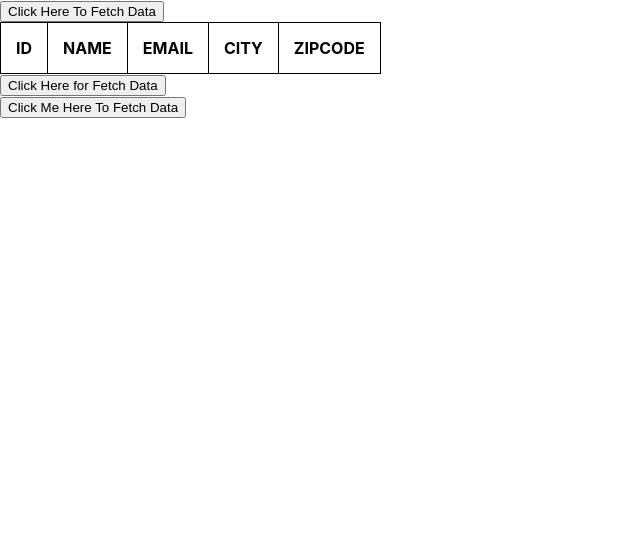
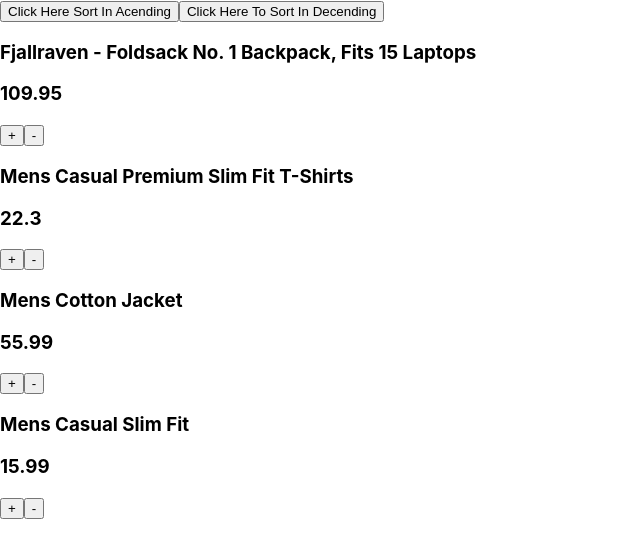
Before and after one commit to pagillabrahma12/ReactJS, a React (Create React App) app: page / in a window 1280 px wide. Shown: the top 558 px of the page, without its empty margins (0-640 px from the left). Built offline with nearby package versions, Linux system fonts and the light colour scheme.

Commit message:
increment/decrement

```diff
--- a/src/App.js
+++ b/src/App.js
@@ -6,14 +6,13 @@
 import MyCards from './Components/GetApi/Cards';
 import ListData from './Components/GetApi/listData';
 import MyTable from './Components/GetApi/tableApi';
+import MyProducts from './Components/Increment-Decrement/Increment-Decrement';
 
 
 function App(){
   return(
     <div>
-     <MyTable/>
-     <ListData/>
-     <MyCards/>
+  <MyProducts/>
     </div>
 
 
--- /dev/null
+++ b/src/Components/Increment-Decrement/Increment-Decrement.js
@@ -0,0 +1,151 @@
+
+import { Component } from "react";
+
+class MyProducts extends Component {
+  constructor() {
+    super();
+    this.state = {
+      ProductList: [
+        {
+          id: 1,
+          title: "Fjallraven - Foldsack No. 1 Backpack, Fits 15 Laptops",
+          price: 109.95,
+          description:
+            "Your perfect pack for everyday use and walks in the forest. Stash your laptop (up to 15 inches) in the padded sleeve, your everyday",
+          category: "men's clothing",
+          image: "https://fakestoreapi.com/img/81fPKd-2AYL._AC_SL1500_.jpg",
+          rating: {
+            rate: 3.9,
+            count: 120,
+          },
+        },
+        {
+          id: 2,
+          title: "Mens Casual Premium Slim Fit T-Shirts ",
+          price: 22.3,
+          description:
+            "Slim-fitting style, contrast raglan long sleeve, three-button henley placket, light weight & soft fabric for breathable and comfortable wearing. And Solid stitched shirts with round neck made for durability and a great fit for casual fashion wear and diehard baseball fans. The Henley style round neckline includes a three-button placket.",
+          category: "men's clothing",
+          image:
+            "https://fakestoreapi.com/img/71-3HjGNDUL._AC_SY879._SX._UX._SY._UY_.jpg",
+          rating: {
+            rate: 4.1,
+            count: 259,
+          },
+        },
+        {
+          id: 3,
+          title: "Mens Cotton Jacket",
+          price: 55.99,
+          description:
+            "great outerwear jackets for Spring/Autumn/Winter, suitable for many occasions, such as working, hiking, camping, mountain/rock climbing, cycling, traveling or other outdoors. Good gift choice for you or your family member. A warm hearted love to Father, husband or son in this thanksgiving or Christmas Day.",
+          category: "men's clothing",
+          image: "https://fakestoreapi.com/img/71li-ujtlUL._AC_UX679_.jpg",
+          rating: {
+            rate: 4.7,
+            count: 500,
+          },
+        },
+        {
+          id: 4,
+          title: "Mens Casual Slim Fit",
+          price: 15.99,
+          description:
+            "The color could be slightly different between on the screen and in practice. / Please note that body builds vary by person, therefore, detailed size information should be reviewed below on the product description.",
+          category: "men's clothing",
+          image: "https://fakestoreapi.com/img/71YXzeOuslL._AC_UY879_.jpg",
+          rating: {
+            rate: 2.1,
+            count: 430,
+          },
+        },
+      ],
+    };
+  }
+  SortByAcending = () => {
+    let result = this.state.ProductList.sort((a, b) => a["price"] - b["price"]);
+    this.setState({ ProductList: result });
+  };
+  SortByDecending = () => {
+    let result = this.state.ProductList.sort((a, b) => b["price"] - a["price"]);
+    this.setState({ ProductList: result });
+  };
+  Increment = (data) => {
+    let updatedProductList = this.state.ProductList.map((product) => {
+      if (product.id === data.id) {
+        let updatedPrice = product.price + 1; // Incrementing the price by 1
+        let updatedProduct = {
+          ...product,
+          price: updatedPrice,
+        };
+        return updatedProduct;
+      } else {
+        return product;
+      }
+    });
+    this.setState({ ProductList: updatedProductList });
+  };
+  Decrement = (data) => {
+    let updatedProductList = this.state.ProductList.map((product) => {
+      if (product.id === data.id) {
+        let updatedPrice = product.price > 0 ? product.price - 1 : 0;
+        let updatedProduct = {
+          ...product,
+          price: updatedPrice,
+        };
+        return updatedProduct;
+      } else {
+        return product;
+      }
+    });
+    this.setState({ ProductList: updatedProductList });
+  };
+  render() {
+    return (
+      <>
+        <button onClick={this.SortByAcending}>
+          Click Here Sort In Acending
+        </button>
+        <button onClick={this.SortByDecending}>
+          Click Here To Sort In Decending
+        </button>
+        {this.state.ProductList.map((eachObject) => {
+          return (
+            <>
+              <Producting
+                data={eachObject}
+                Increment={this.Increment}
+                Decrement={this.Decrement}
+              />
+            </>
+          );
+        })}
+      </>
+    );
+  }
+}
+export default MyProducts;
+class Producting extends Component {
+  render() {
+    return (
+      <>
+        <h3>{this.props.data.title}</h3>
+        <h3>{this.props.data.price}</h3>
+        <button
+          onClick={() => {
+            this.props.Increment(this.props.data);
+          }}
+        >
+          +
+        </button>
+        <button
+          onClick={() => {
+            this.props.Decrement(this.props.data);
+          }}
+        >
+          -
+        </button>
+      </>
+    );
+  }
+}
```
